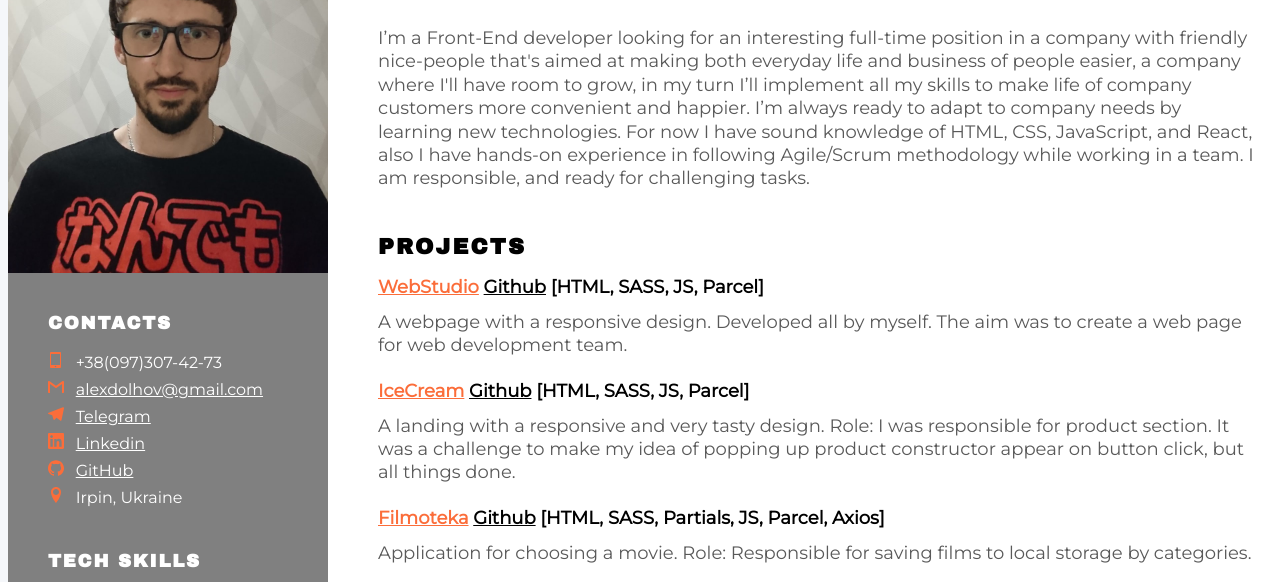
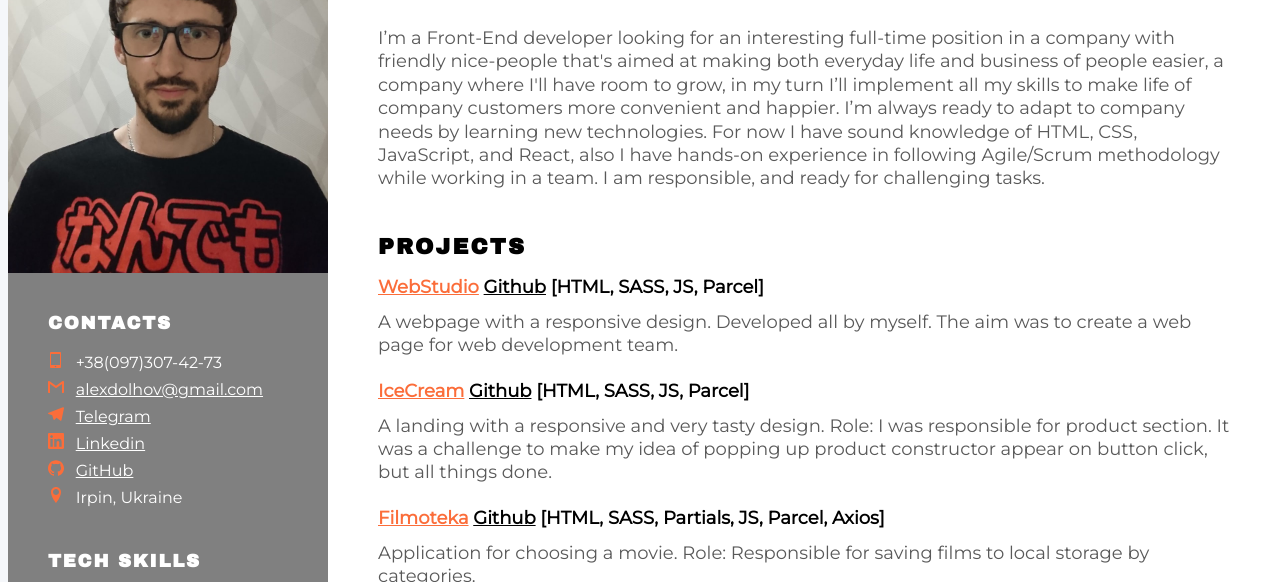
Before and after one commit to AlexDolhov/my-cv, a plain HTML site: page index.html in a window 1280 px wide. Shown: the part 162-744 px from the top of the page. Drawn offline with Linux system fonts and the light colour scheme.

Commit message:
chainged max width

```diff
--- a/css/style.css
+++ b/css/style.css
@@ -43,7 +43,7 @@ a {
 .main-container {
   display: flex;
   flex-direction: row-reverse;
-  width: 1300px;
+  width: 1280px;
   background-color: white;
   /* margin: 40px auto; */
   margin-left: auto;
```
